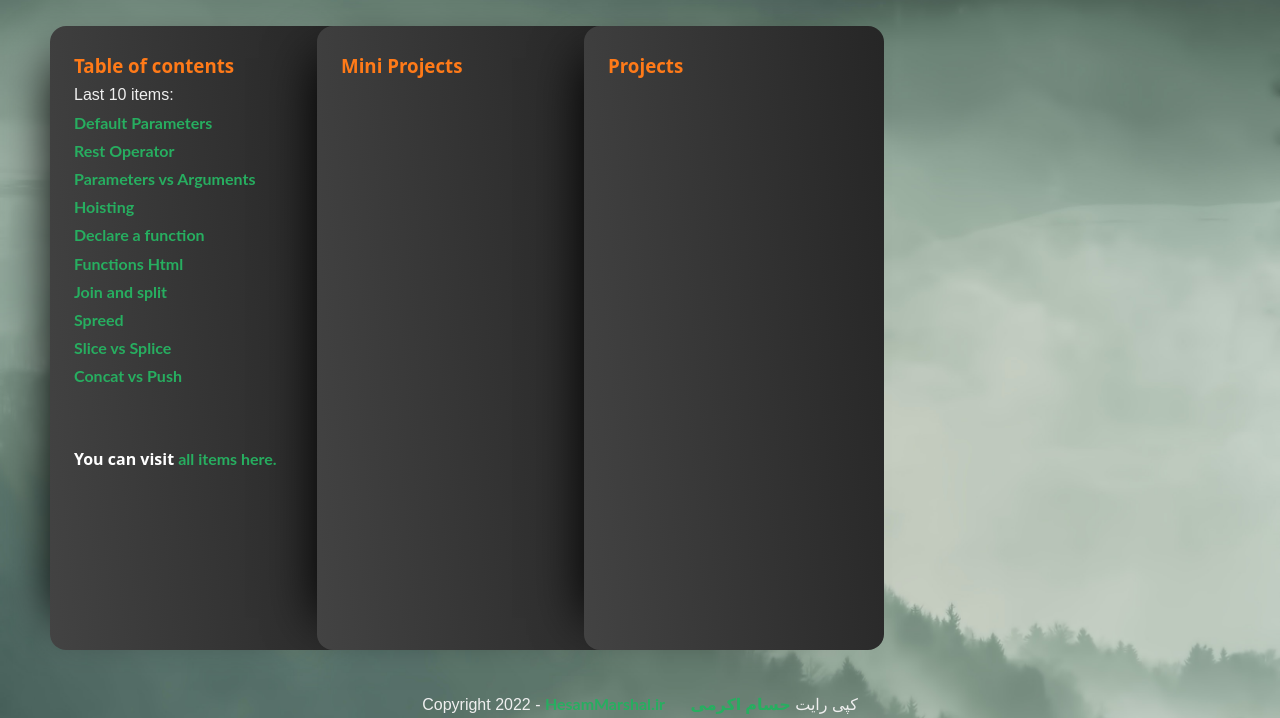
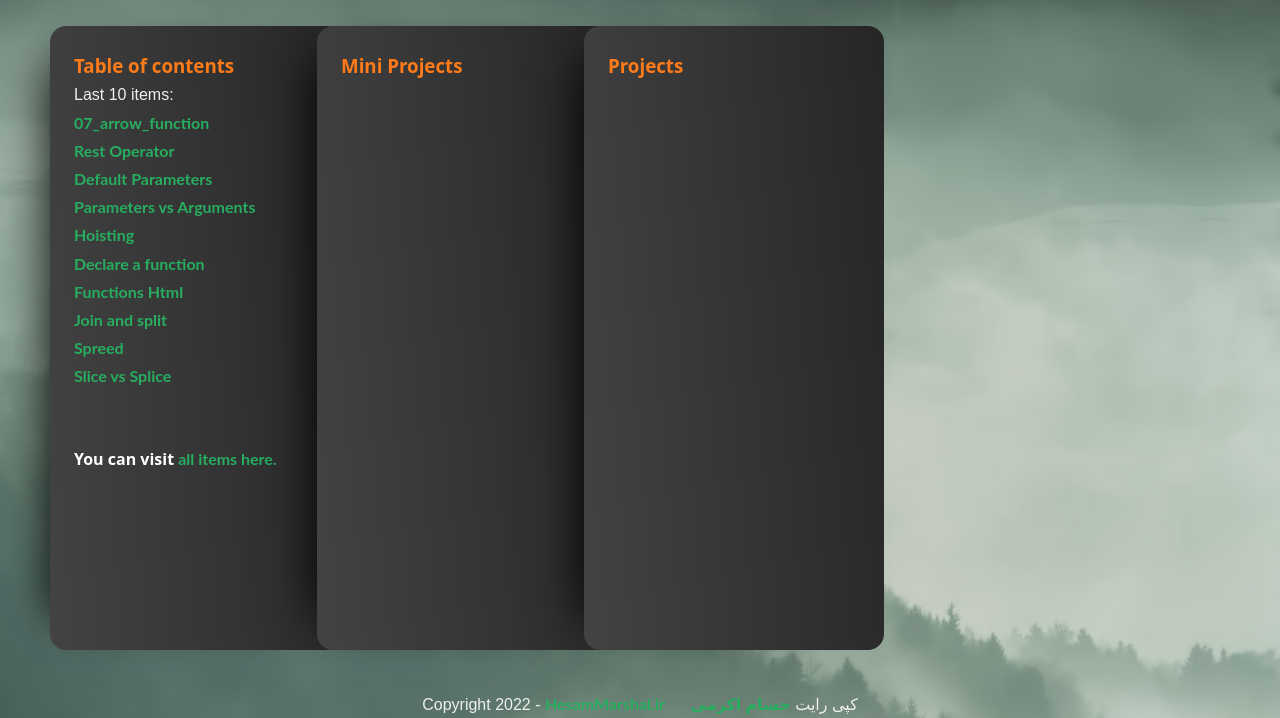
Before and after one commit to HesamMarshal/javascript_tutorial, a plain HTML site: page index.html in a window 1280 px wide. Shown: the part 92-810 px from the top of the page. Drawn offline with Linux system fonts and the light colour scheme.

Commit message:
add arrow function link

```diff
--- a/index.html
+++ b/index.html
@@ -40,8 +40,9 @@
             <h3>Table of contents</h3>
             <p>Last 10 items:</p>
             <ul>
+                <li><a href="./04_Functions/07_arrow_function.js" target="_blank">07_arrow_function</a></li>
+                <li><a href="./04_Functions/06_argument_rest_operator.js" target="_blank">Rest Operator</a></li>
                 <li><a href="./04_Functions/05_default_parameters.js" target="_blank">Default Parameters</a></li>
-                <li><a href="./04_Functions/06_argument_rest_operator.js" target="_blank">Rest Operator</a></li>
                 <li><a href="./04_Functions/04_parameters_arguments.js" target="_blank">Parameters vs Arguments</a></li>
                 <li><a href="./04_Functions/03_hoistings.js" target="_blank">Hoisting</a></li>
                 <li><a href="./04_Functions/02_declare.js" target="_blank">Declare a function</a></li>
@@ -49,7 +50,6 @@
                 <li><a href="05_Arrays/08_join_split.js" target="_blank">Join and split</a></li>
                 <li><a href="05_Arrays/07_spreed.js" target="_blank">Spreed</a></li>
                 <li><a href="05_Arrays/06_slice_splics.js" target="_blank">Slice vs Splice</a></li>
-                <li><a href="05_Arrays/05_combine_push.js" target="_blank">Concat vs Push</a></li>
             </ul>
             </ul>
             <br><br>
```
Also changed, not shown: table_of_content.html (+1 -0 lines).
